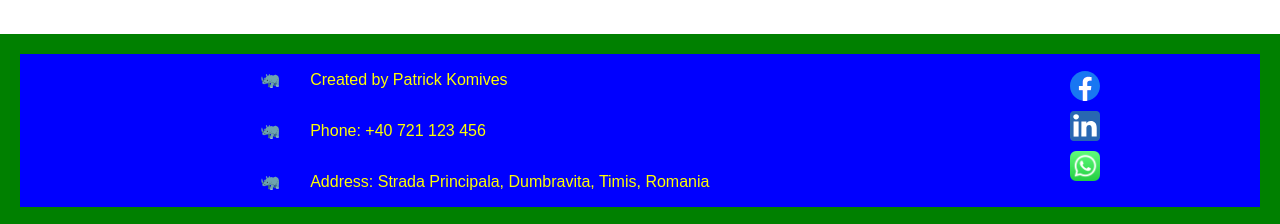
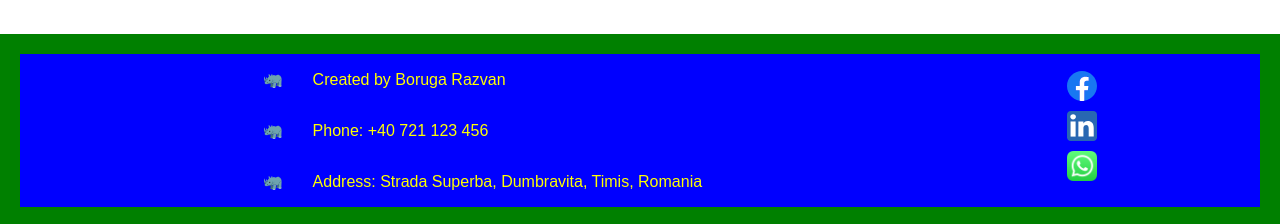
Before and after one commit to sebaraba/razvan, a plain HTML site: page mysites.html in a window 1280 px wide. Shown: the part 667-891 px from the top of the page. Drawn offline with Linux system fonts and the light colour scheme.

Commit message:
change footer

```diff
--- a/mysites.html
+++ b/mysites.html
@@ -21,9 +21,9 @@
     <footer class="custom-footer">
       <div class="footer-content">
         <div class="creator-details">
-          <p>Created by Patrick Komives</p>
+          <p>Created by Boruga Razvan</p>
           <p>Phone: +40 721 123 456</p>
-          <p>Address: Strada Principala, Dumbravita, Timis, Romania</p>
+          <p>Address: Strada Superba, Dumbravita, Timis, Romania</p>
         </div>
         <div class="footer-links">
           <a href="https://facebook.com" class="footer-link">
```
